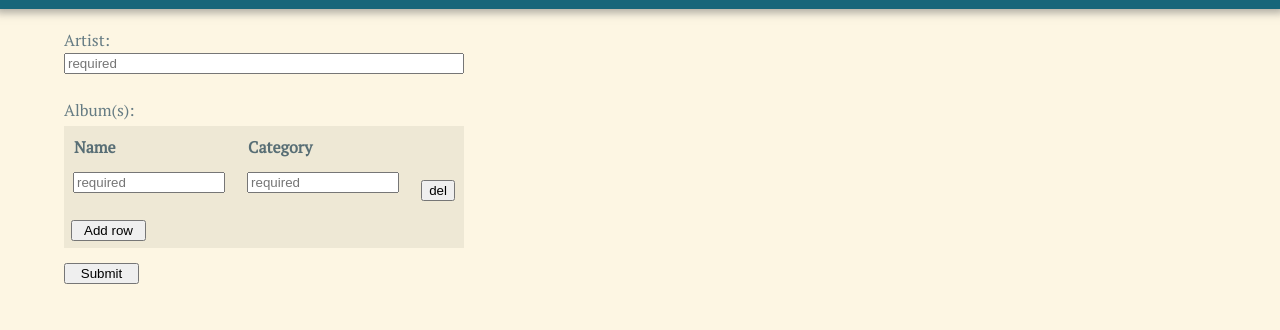
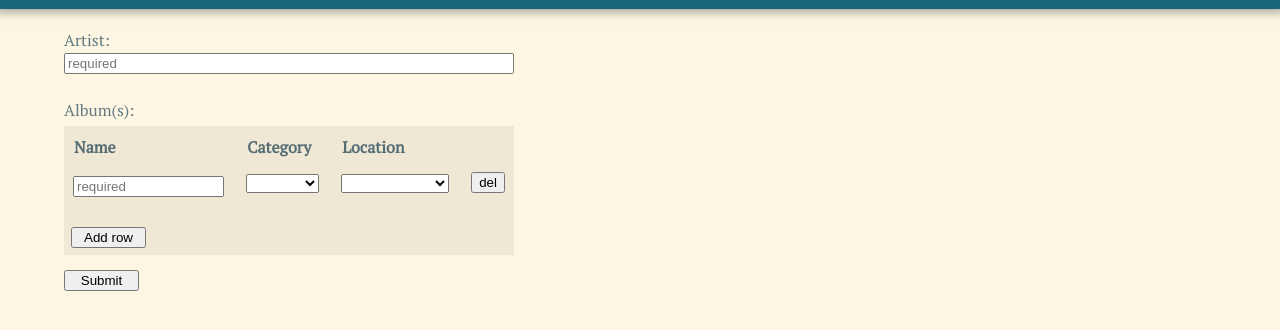
Before and after one commit to Schobbish/catalog, a website: page add/index.html in a window 1280 px wide. Shown: the part 64-394 px from the top of the page. Drawn offline with nearby package versions, Linux system fonts and the light colour scheme; no server answers.

Commit message:
add category and location dropdown

```diff
--- a/add/app.js
+++ b/add/app.js
@@ -53,7 +53,7 @@ function checkAlbum(element, artist, newArtist, json) {
         }
         // tests condition 4
         if ($(element).children('.album-name').children('input').val() &&
-            $(element).children('.album-category').children('input').val()) {
+            $(element).children('.album-category').val()) {
             // do nothing
         } else {
             throw new Error('There is an empty field');
@@ -72,7 +72,6 @@ function checkAllAlbums(json, artists) {
      * 2. There cannot be any duplicate albums
      * 3. If the artist already exists,
      *    all the albums must not be in the catalog already.
-     * 4. Each album must have a category (empty lines are okay)
      */
     try {
         // generate list of albums one by one to test for duplicates (condition 1)
@@ -108,21 +107,40 @@ function events(json, settings, artistDone, newArtist) {
     const artists = Object.keys(json);
     const albumRow = `<tr class="album">
     <td class="album-name">
-        <input type="text">
+        <input type="text" placeholder="required">
         <span>&nbsp;</span>
     </td>
-    <td class="album-category">
-        <input type="text">
-        <span>&nbsp;</span>
+    <td>
+        <select class="album-category">
+            <option value="">Please wait...</option>
+        </select>
+        <br><span>&nbsp;</span>
+    </td>
+    <td>
+        <select class="album-location">
+            <option value="">Please wait...</option>
+        </select>
+        <br><span>&nbsp;</span>
     </td>
     <td class="delete">
         <input type="button" value="del">
+        <br><span>&nbsp;</span>
     </td>
 </tr>`;
+    const blankOption = '<option></option>';
 
     // remove event listeners before adding them again
-    $('#artist, .album-name, .album-category, .delete input, #add-row, #submit').off();
+    $('#artist, .album-name, .delete input, #add-row, #submit').off();
 
+    // clear and remake dropdowns
+    $('.album-category').html(blankOption);
+    for (var category of settings.categories) {
+        $('.album-category').append(`<option value="${category}">${category}</option>`);
+    }
+    $('.album-location').html(blankOption);
+    for (var location of settings.locations) {
+        $('.album-location').append(`<option value="${location}">${location}</option>`);
+    }
     $('#artist').change(function() {
         if ($(this).val()) {
             artistDone = true;
@@ -132,13 +150,13 @@ function events(json, settings, artistDone, newArtist) {
                 newArtist = false;
                 $('#artist-check').html('existing artist');
                 checkValues($('.album-name'), compileAlbumList([$(this).val()], json), 'album', false);
-                checkValues($('.album-category'), compileAttrList('category', artists, json), 'category', true);
+                // checkValues($('.album-category'), compileAttrList('category', artists, json), 'category', true);
             } else {
                 switchClass('#artist-check', 'warn');
                 newArtist = true;
                 $('#artist-check').html('new artist');
                 checkValues($('.album-name'), [], 'album', false);
-                checkValues($('.album-category'), compileAttrList('category', artists, json), 'category', true);
+                // checkValues($('.album-category'), compileAttrList('category', artists, json), 'category', true);
             }
         } else {
             artistDone = false;
@@ -157,13 +175,13 @@ function events(json, settings, artistDone, newArtist) {
             $(this).children('span').html('&nbsp;');
         }
     });
-    $('.album-category').change(function() {
-        if ($(this).children('input').val() && artistDone) {
-            checkValues($(this), compileAttrList('category', artists, json), 'category', true);
-        } else {
-            $(this).children('span').html('&nbsp;');
-        }
-    });
+    // $('.album-category').change(function() {
+    //     if ($(this).children('input').val() && artistDone) {
+    //         checkValues($(this), compileAttrList('category', artists, json), 'category', true);
+    //     } else {
+    //         $(this).children('span').html('&nbsp;');
+    //     }
+    // });
     $('.delete input').click(function() {
         $(this).parent().parent().remove();
     });
--- a/add/index.html
+++ b/add/index.html
@@ -31,6 +31,7 @@
                     <tr>
                         <td>Name</td>
                         <td>Category</td>
+                        <td>Location</td>
                         <td></td>
                     </tr>
                 </thead>
@@ -40,12 +41,21 @@
                             <input type="text" placeholder="required">
                             <span>&nbsp;</span>
                         </td>
-                        <td class="album-category">
-                            <input type="text" placeholder="required">
-                            <span>&nbsp;</span>
+                        <td>
+                            <select class="album-category">
+                                <option value="">Please wait...</option>
+                            </select>
+                            <br><span>&nbsp;</span>
+                        </td>
+                        <td>
+                            <select class="album-location">
+                                <option value="">Please wait...</option>
+                            </select>
+                            <br><span>&nbsp;</span>
                         </td>
                         <td class="delete">
                             <input type="button" value="del">
+                            <br><span>&nbsp;</span>
                         </td>
                     </tr>
                 </tbody>
--- a/add/page.css
+++ b/add/page.css
@@ -5,16 +5,16 @@
     margin-right: 2%;
     box-sizing: border-box;
     width: 100%;
-    max-width: 400px;
+    max-width: 450px;
 }
-#artist-check, .album-name span, .album-category span {
+#artist-check, .album-name span, .album-category span, td br {
     font-size: 12px;
     display: block;
 }
 #artist-check {
     margin-bottom: 10px;
 }
-.album td:not(.delete) input {
+.album .album-name input {
     box-sizing: border-box;
     min-width: 145px;
 }
```
